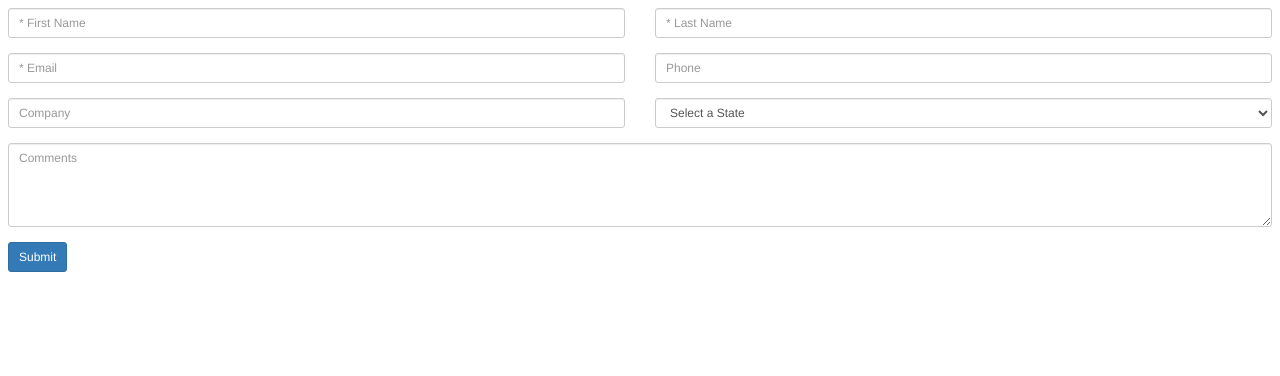
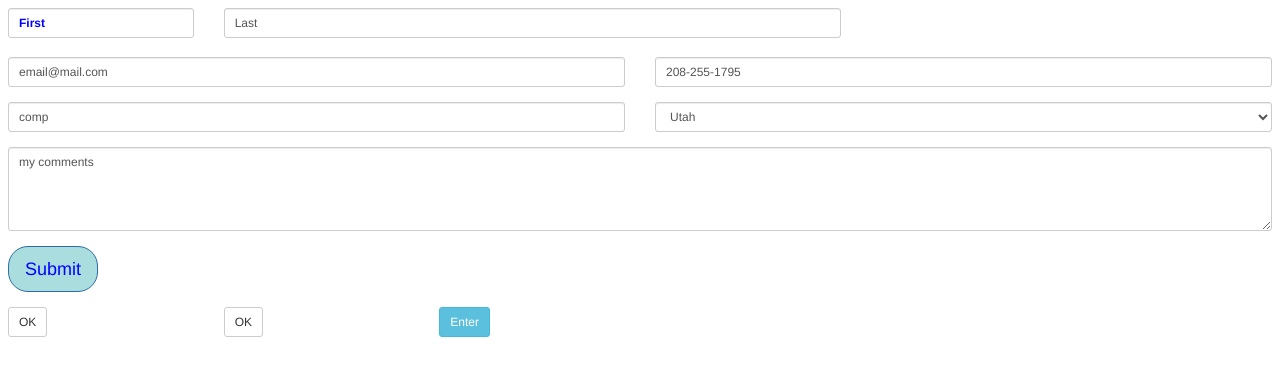
Before and after one commit to ironjb/widgettest, a website: page contactWidgetBuild.html in a window 1280 px wide. Drawn offline with Linux system fonts and the light colour scheme.

Commit message:
Added ability for each field to have its own custom style

```diff
--- a/contactWidgetBuild.html
+++ b/contactWidgetBuild.html
@@ -5,24 +5,24 @@
 <script type="text/javascript" src="/js/loantek-manual-contact-widget.js"></script>
 <script type="text/javascript">
 var loanTeckBuildOptions = {
-	// showBuilderTools: true,
+	showBuilderTools: true,
 	defaultFormSize: 'sm',
 	wrapperId: 'ltWidgetWrapper',
 	formId: 'LtcwContactWidgetForm'
 };
 var loanTekManualContactWidgetBuildObject = {
 	fields: [
-		{ element: 'input', type: 'text', id: 'ltcwFirstName', placeholder: 'First Name', required: true, cols: 6 },
-		{ element: 'input', type: 'text', id: 'ltcwLastName', placeholder: 'Last Name', required: true, cols: 6 },
-		{ element: 'input', type: 'email', id: 'ltcwEmail', placeholder: 'Email', required: true, cols: 6 },
-		{ element: 'input', type: 'tel', id: 'ltcwPhone', placeholder: 'Phone', pattern: '[\\d\\s()-]{7,14}', cols: 6 },
-		{ element: 'input', type: 'text', id: 'ltcwCompany', placeholder: 'Company', cols: 6 },
-		{ element: 'select', type: 'state', id: 'ltcwState', placeholder: 'Select a State', cols: 6 },
-		{ element: 'textarea', id: 'ltcwComments', placeholder: 'Comments', cols: 12, rows: 4 },
-		{ element: 'button', type: 'submit', cssClass: 'btn-primary', text: 'Submit', sizes: 'lg' },
-		// { element: 'button', type: 'button', cols: 4 },
-		// { element: 'button', type: 'button', cols: 4 },
-		// { element: 'input', type: 'button', text: 'Enter', cssClass: 'btn-info', cols: 4 }
+		{ element: 'input', type: 'text', id: 'ltcwFirstName', placeholder: 'First Name', required: true, cols: 2, style: { color: 'blue', fontWeight: 'bold' }, value: 'First' },
+		{ element: 'input', type: 'text', id: 'ltcwLastName', placeholder: 'Last Name', required: true, cols: 6, value: 'Last' },
+		{ element: 'input', type: 'email', id: 'ltcwEmail', placeholder: 'Email', required: true, cols: 6, value: 'email@mail.com' },
+		{ element: 'input', type: 'tel', id: 'ltcwPhone', placeholder: 'Phone Number', pattern: '[\\d\\s()-]{7,14}', cols: 6, value: '208-255-1795' },
+		{ element: 'input', type: 'text', id: 'ltcwCompany', placeholder: 'Company', cols: 6, value: 'comp' },
+		{ element: 'select', type: 'state', id: 'ltcwState', placeholder: 'Select a State', cols: 6, value: 'UT' },
+		{ element: 'textarea', id: 'ltcwComments', placeholder: 'Comments', cols: 12, rows: 4, value: 'my comments' },
+		{ element: 'button', type: 'submit', cssClass: 'btn-primary', value: 'Submit', size: 'lg', style: { color: 'blue', backgroundColor: '#add', borderRadius: '20px' } },
+		{ element: 'button', type: 'button', cols: 2 },
+		{ element: 'button', type: 'button', cols: 2 },
+		{ element: 'input', type: 'button', value: 'Enter', cssClass: 'btn-info', cols: 2 }
 	]
 };
 LoanTekBuildForm(loanTekManualContactWidgetBuildObject, loanTeckBuildOptions);
--- a/js/loantek-manual-contact-widget.js
+++ b/js/loantek-manual-contact-widget.js
@@ -214,11 +214,12 @@ var LoanTekBuildForm = (function () {
                 case 'button':
                     returnElement = el.button(elementObj.type ? elementObj.type : 'button');
                     elementObj.cssClass = elementObj.cssClass ? 'btn ' + elementObj.cssClass : 'btn btn-default';
-                    elementObj.text = elementObj.text ? elementObj.text : 'OK';
-                    returnElement.addClass(elementObj.cssClass).html(elementObj.text);
+                    elementObj.value = elementObj.value ? elementObj.value : 'OK';
+                    returnElement.addClass(elementObj.cssClass).html(elementObj.value);
                     break;
                 case 'select':
                     returnElement = el.select();
+                    elementObj.placeholder = elementObj.placeholder ? elementObj.placeholder : ' ';
                     switch (elementObj.type) {
                         case "state":
                             var usStates = US_States();
@@ -229,11 +230,17 @@ var LoanTekBuildForm = (function () {
                         default:
                             break;
                     }
+                    if (elementObj.value) {
+                        returnElement.val(elementObj.value);
+                    }
                     break;
                 case 'textarea':
                     returnElement = el.textarea();
                     if (elementObj.rows) {
                         returnElement.prop('rows', elementObj.rows);
+                    }
+                    if (elementObj.value) {
+                        returnElement.val(elementObj.value);
                     }
                     break;
                 case 'input':
@@ -242,11 +249,17 @@ var LoanTekBuildForm = (function () {
                     switch (elementObj.type) {
                         case 'button':
                             elementObj.cssClass = elementObj.cssClass ? 'btn ' + elementObj.cssClass : 'btn btn-default';
-                            elementObj.text = elementObj.text ? elementObj.text : 'OK';
-                            returnElement.addClass(elementObj.cssClass).val(elementObj.text);
+                            elementObj.value = elementObj.value ? elementObj.value : 'OK';
+                            returnElement.addClass(elementObj.cssClass).val(elementObj.value);
                             break;
                         default:
                             returnElement.addClass('form-control');
+                            if (elementObj.cssClass) {
+                                returnElement.addClass(elementObj.cssClass);
+                            }
+                            if (elementObj.value) {
+                                returnElement.val(elementObj.value);
+                            }
                             break;
                     }
                     break;
@@ -258,6 +271,9 @@ var LoanTekBuildForm = (function () {
                 if (elementObj.id) {
                     returnElement.prop('id', elementObj.id).prop('name', elementObj.id);
                 }
+                if (elementObj.style) {
+                    returnElement.css(elementObj.style);
+                }
                 if (elementObj.required) {
                     returnElement.prop('required', true);
                 }
@@ -265,7 +281,10 @@ var LoanTekBuildForm = (function () {
                     elementObj.placeholder = elementObj.required ? '* ' + elementObj.placeholder : elementObj.placeholder;
                     switch (elementObj.element) {
                         case 'select':
-                            returnElement.prepend(el.option().val('').html(elementObj.placeholder).prop('selected', true).addClass('text-muted'));
+                            returnElement.prepend(el.option().val('').html(elementObj.placeholder).addClass('text-muted'));
+                            if (!elementObj.value) {
+                                returnElement.val('');
+                            }
                             break;
                         default:
                             returnElement.prop('placeholder', elementObj.placeholder);
```
Also changed, not shown: js/ts/contact-widget/build-contact-widget.ts (+22 -6 lines).
